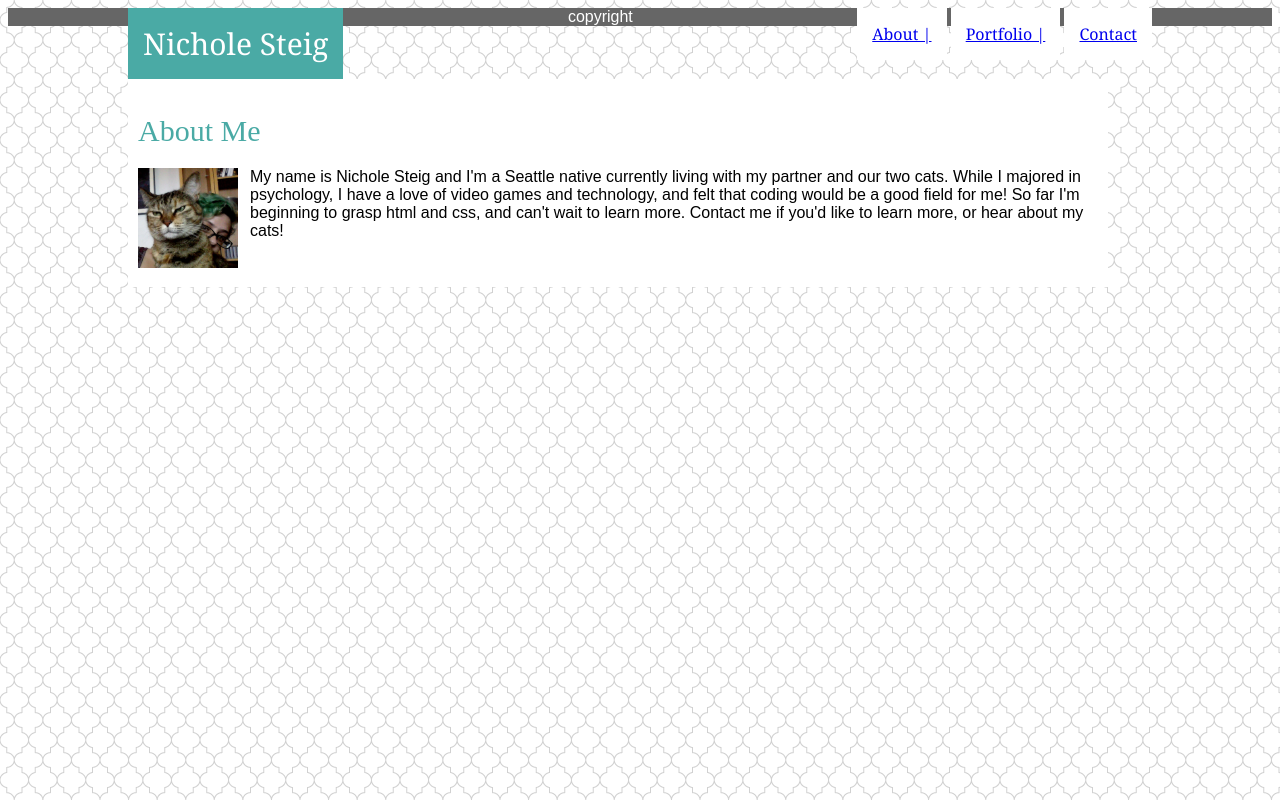
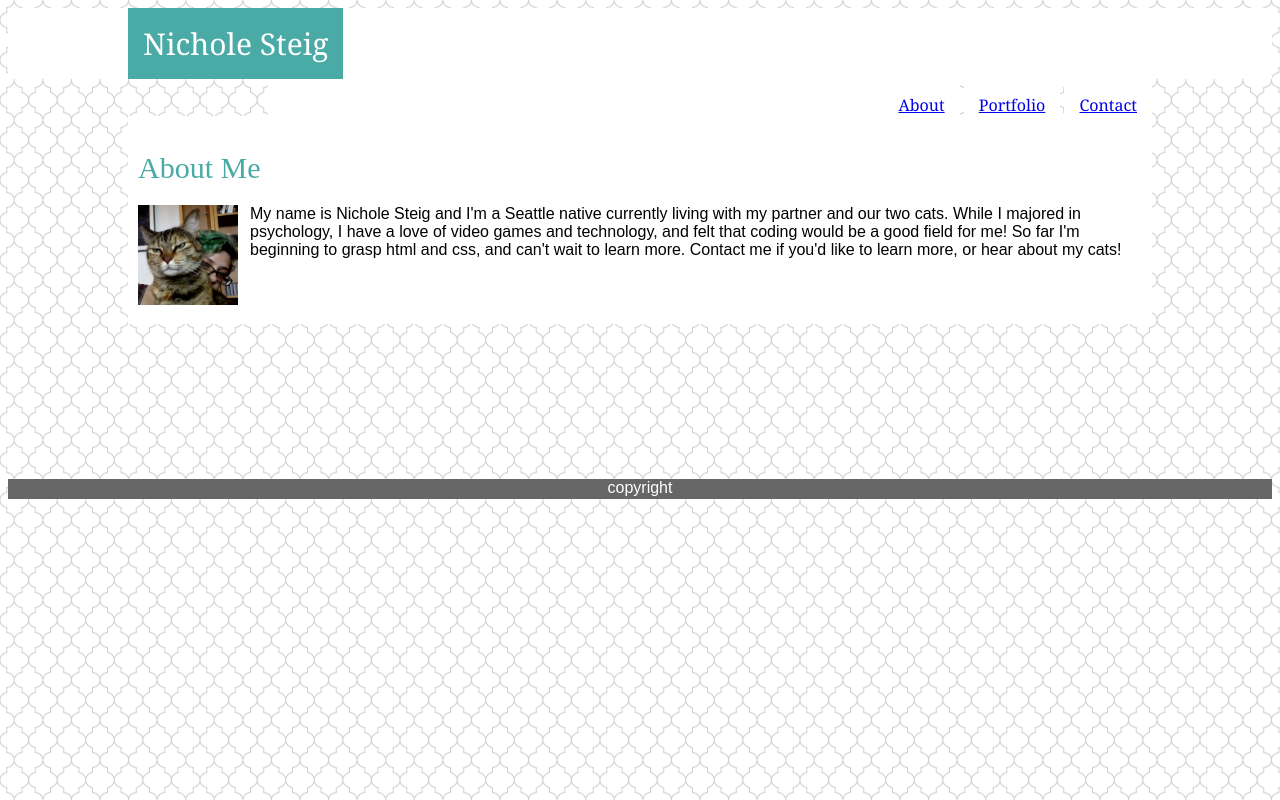
Before and after one commit to NicholeSteig/Homework1, a plain HTML site: page index.html in a window 1280 px wide. Drawn offline with Linux system fonts and the light colour scheme.

Commit message:
third form

```diff
--- a/assets/css/style.css
+++ b/assets/css/style.css
@@ -1,8 +1,10 @@
 .headbar {
   font-family: 'Georgia', Times, 'Times New Roman', serif;
-  background-color: #ffffff
-  width: 960px;
-  margin: 0 120px 0 120px;
+  background-color: #ffffff;
+  padding: 0 120px 0 120px;
+  border-bottom: 5px;
+  border-bottom-color: #666666;
+
 }
 .image{
   float: left;
@@ -16,15 +18,25 @@
     padding: 15px 15px 15px 15px;
     text-align: center;
     display: inline-block;
-    float: left;
+    border-bottom: 5px;
+  border-bottom-color: #666666;
+
+  }
+
+  .links {
+    float: right;
+    border-bottom: 5px;
+  border-bottom-color: #666666;
   }
 
 .about {
   background-color: #ffffff;
   color: #777777;
   display: inline-block;
-  padding: 15px 15px 15px 15px;
+  padding: 15px 15px 0 630px;
   font-size: 16;
+  text-align: center;
+
 
 }
 
@@ -34,8 +46,10 @@
   background-color: #ffffff;
   color: #777777;
   display: inline-block;
-  padding: 15px 15px 15px 15px;
+  padding: 15px 15px 0 15px;
   font-size: 16;
+  text-align: center;
+
 }
 
 
@@ -43,22 +57,23 @@
   background-color: #ffffff;
   color: #777777;
   display: inline-block;
-  padding: 15px 15px 15px 15px;
+  padding: 15px 15px 0 15px;
   font-size: 16;
+  text-align: center;
 
-}
-.links{
-  float: right;
+
 }
 
 
 
 .body{
  float: left;
-  width: 960px;
+
   background-color: white;
   padding: 15px 10px 15px 10px;
   margin: 0 120px 0 120px;
+  border-width: 2px;
+  border-color: #777777
 }
 .aboutme{
   font-size: 30px;
@@ -79,4 +94,6 @@
     font-family: Arial, Helvetica, sans-serif;
     color: white;
     background-color: #666666;
+    height: 20px;
+    margin: 400px 0 0 0;
   }
--- a/index.html
+++ b/index.html
@@ -8,15 +8,15 @@
                 <div class="name">
                         Nichole Steig
                 </div>
+
                 <div class="links">
-
                         <div class="about">
-                                <a href="index.html">About |</a>
+                                <a href="index.html">About</a>
 
 
                         </div>
                         <div class="portfolio">
-                                <a href="portfolio.html">Portfolio |</a>
+                                <a href="portfolio.html">Portfolio</a>
                         </div>
 
                         <div class="contact">
@@ -27,10 +27,15 @@
         </div>
 </div>
 
+</div class="backpicture">
+
+<body background="assets/pictures/hotel-wallpaper.png"></body>
+</div>
+
 
 <div class="main">
 
-        <body background="assets/pictures/hotel-wallpaper.png">
+
 
         <div class="body">
                 <div class="aboutme">
@@ -41,7 +46,9 @@
 
 
 
-                        <div class="bio"> <div class="image"><img src="assets/pictures/me+beans.jpg" width="100" height="100"></div>My name is Nichole Steig and
+                <div class="bio">
+                        <div class="image"><img src="assets/pictures/me+beans.jpg" width="100" height="100">
+                        </div>My name is Nichole Steig and
                         I'm a Seattle native currently living with my partner and our
                         two cats.
                         While I majored in psychology, I have a love of video games and technology, and felt
@@ -55,6 +62,7 @@
 
 
 
+
 <div class="footer">
         <footer>copyright</footer>
 </div>
```
Lines whose indentation alone changed are shown as unchanged.
